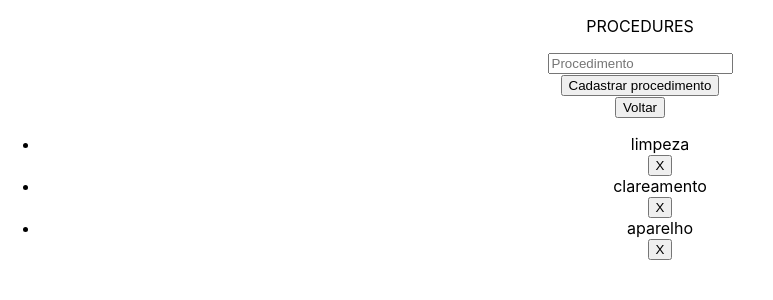
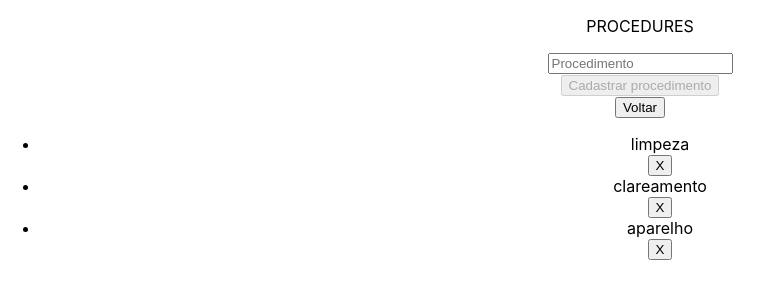
Before and after one commit to LuisCarlosCruz/dental_control, a React (Create React App) app: page /procedures in a window 1280 px wide. Shown: the top 300 px of the page, without its empty margins (0-773 px from the left). Built offline with nearby package versions, Linux system fonts and the light colour scheme.

Commit message:
include validate procedure create

```diff
--- a/src/pages/procedures/Procedures.jsx
+++ b/src/pages/procedures/Procedures.jsx
@@ -1,11 +1,14 @@
-import React, { useContext } from 'react';
+import React, { useContext, useState } from 'react';
 import Button from '../../components/button/Button';
 import Input from '../../components/input/Input';
 import MainContext from '../../store/context';
 import { notifyError, notifySuccess, notifyWarning, ToastNotify } from '../../utils/toastNotify';
+import { validateProcedure } from '../../validations/validadeInputs';
 
 const Procedures = () => {
   const { procedure, setProcedure, procedureList, setProcedureList } = useContext(MainContext);
+
+  const [statusBtn, setStatusBtn] = useState(true);
 
   const handleCreateProcedure = () => {
     if (!procedure) {
@@ -27,8 +30,15 @@ const Procedures = () => {
   return (
     <div>
       <p>PROCEDURES</p>
-      <Input type="text" placeholder="Procedimento" onChange={(e) => setProcedure(e)} required />
-      <Button onClick={handleCreateProcedure} text="Cadastrar procedimento" />
+      <Input
+        type="text"
+        placeholder="Procedimento"
+        onChange={(procedure) => validateProcedure(procedure, setProcedure, setStatusBtn)}
+        required
+      />
+      <button onClick={handleCreateProcedure} disabled={statusBtn}>
+        Cadastrar procedimento
+      </button>
       <ToastNotify />
       <Button onClick={() => history.back()} text="Voltar" />
       <ul>
--- a/src/validations/validadeInputs.jsx
+++ b/src/validations/validadeInputs.jsx
@@ -1,7 +1,7 @@
 import { notifyWarning } from '../utils/toastNotify';
 
+const reg = /[0-9]+/;
 const validateName = (name, setStatusBtn, setName) => {
-  const reg = /[0-9]+/;
   if (reg.exec(name) || !name) {
     setStatusBtn(true);
     return notifyWarning('Nome inválido');
@@ -21,4 +21,13 @@ const validateStartPaymentDate = (date, setDateStartPayment, setStatusBtn) => {
   setDateStartPayment(date);
 };
 
-export { validateName, validateStartPaymentDate };
+const validateProcedure = (procedure, setProcedure, setStatusBtn) => {
+  if (reg.exec(procedure) || !procedure) {
+    setStatusBtn(true);
+    return notifyWarning('Procedimento inválido');
+  }
+  setStatusBtn(false);
+  setProcedure(procedure);
+};
+
+export { validateName, validateStartPaymentDate, validateProcedure };
```
